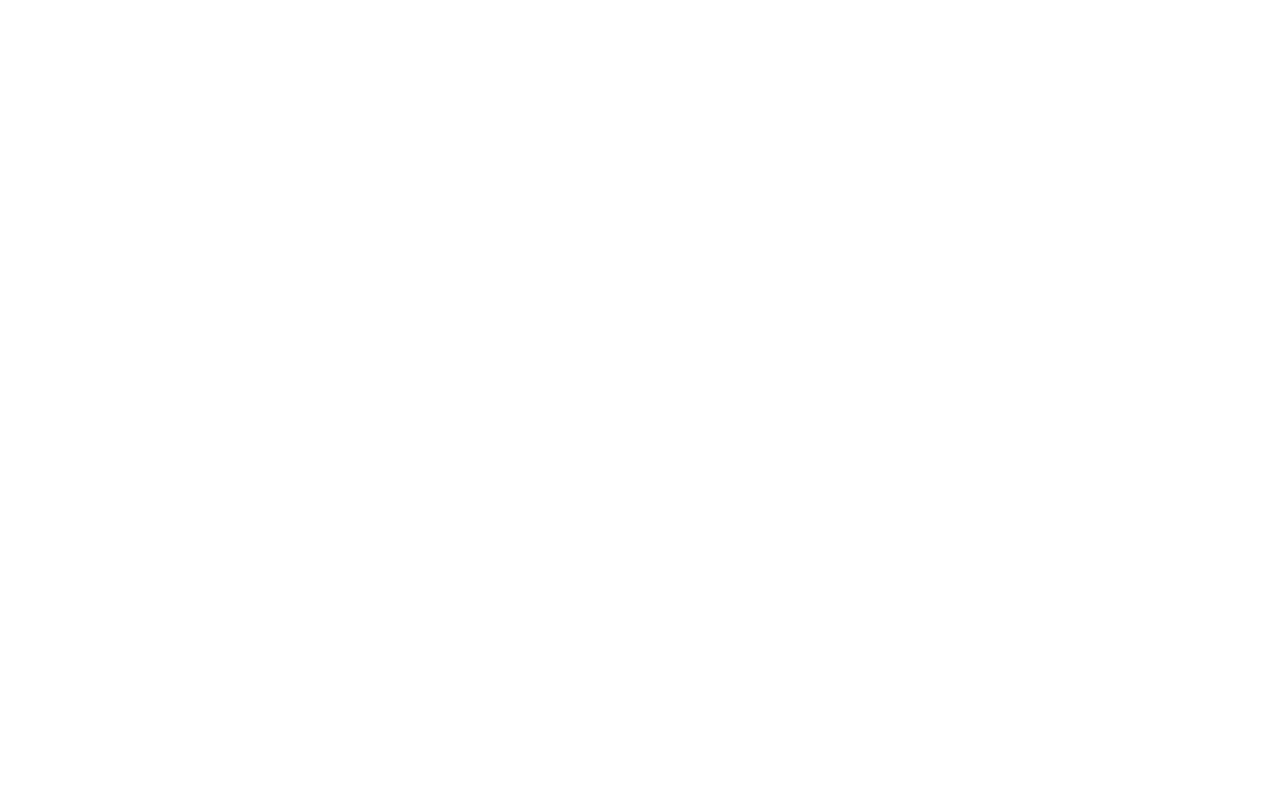
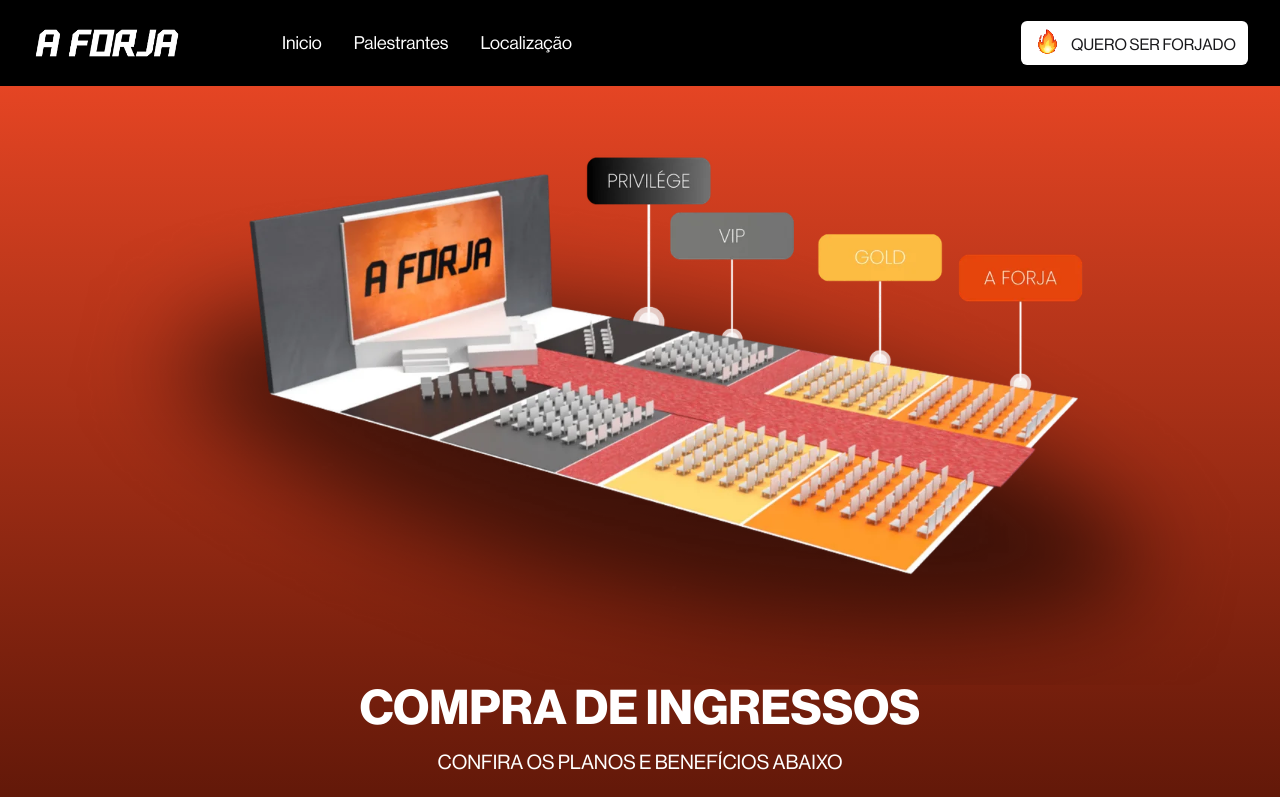
Before and after one commit to LM-Lucas-e-Marcelo/the-forge-frontend, a React (Vite) app: page /tickets in a window 1280 px wide. Before the commit this address had no page. Shown: the top 797 px of the page. Built offline with nearby package versions, Linux system fonts and the light colour scheme.

Commit message:
add route for TicketsPage to enable ticket options navigation

```diff
--- a/src/routes/app-routes.tsx
+++ b/src/routes/app-routes.tsx
@@ -1,12 +1,14 @@
 import { Routes, Route } from "react-router";
 import { Home } from "../pages/home";
 import { DefaultLayout } from "../layouts/default-layout";
+import { TicketsPage } from "../pages/tickets-page";
 
 export const AppRoutes = () => {
   return (
     <Routes>
       <Route element={<DefaultLayout />}>
         <Route index element={<Home />} />
+        <Route path="tickets" element={<TicketsPage />} />
       </Route>
     </Routes>
   );
```
